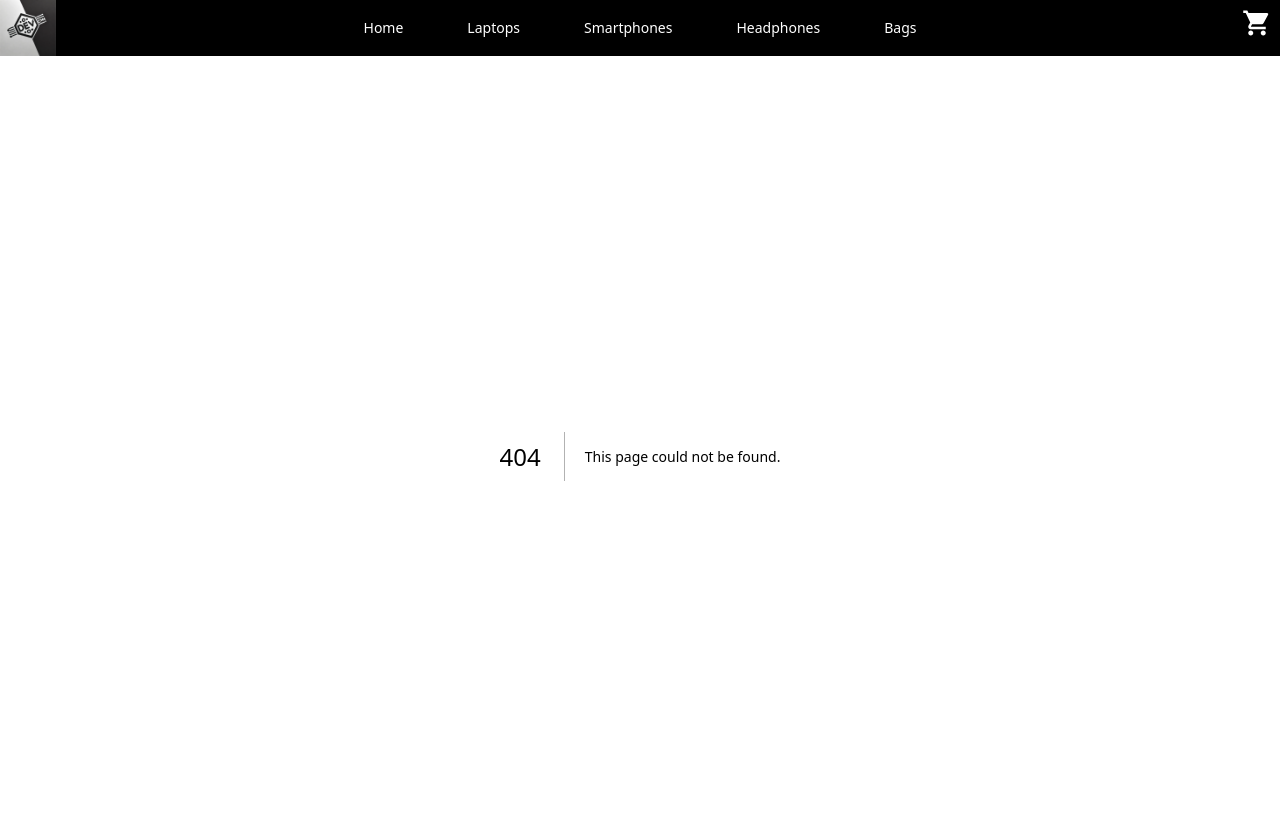
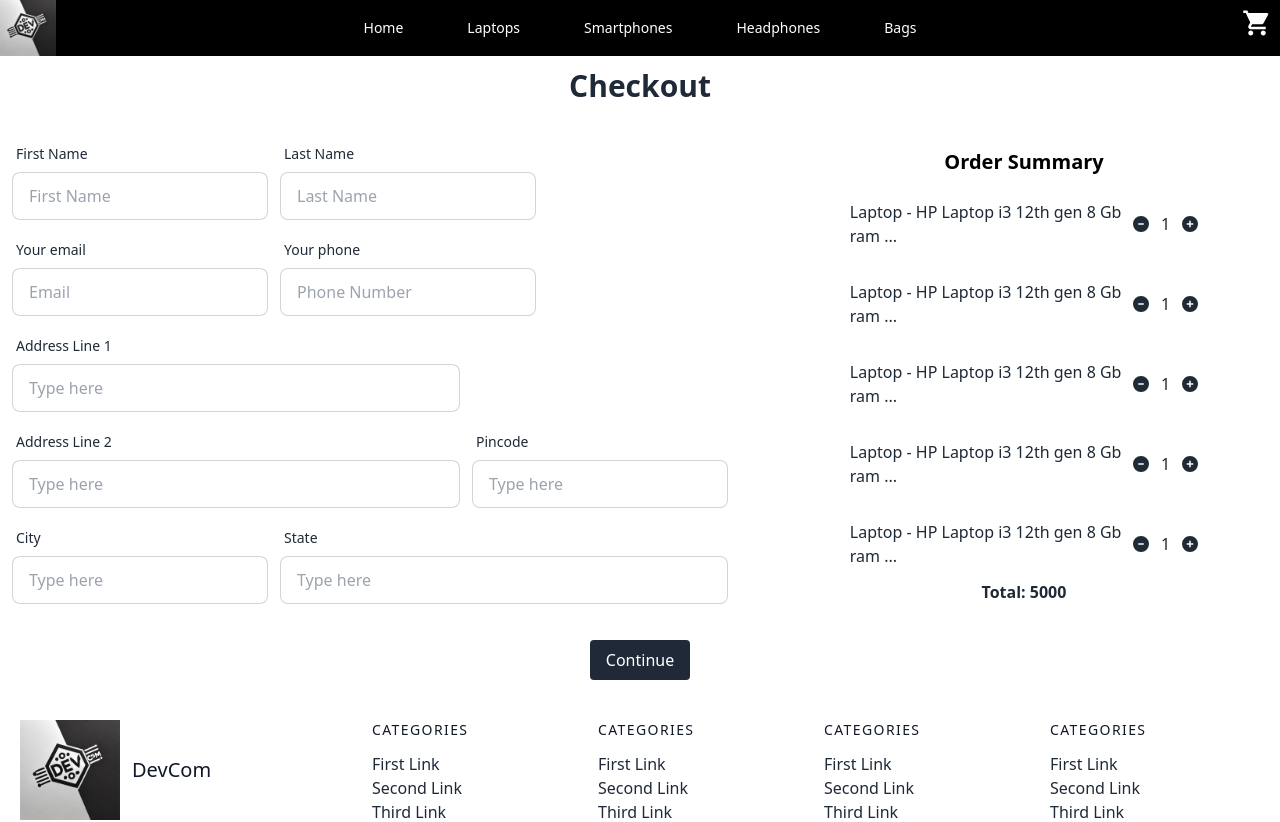
Before and after one commit to Kushal4369/dev-com, a Next.js app: page /checkout in a window 1280 px wide. Before the commit this address had no page. Shown: the top 822 px of the page. Built offline with nearby package versions, Linux system fonts and the light colour scheme.

Commit message:
Design Checkout Page

```diff
--- a/components/CartItem.js
+++ b/components/CartItem.js
@@ -5,7 +5,7 @@ import { FaCirclePlus } from "react-icons/fa6";
 const CartItem = () => {
   return (
     <div className='flex justify-center'>
-        <p> Laptop - HP Laptop i3 12th gen 8 Gb ram ...</p>
+        <p className='w-3/5'> Laptop - HP Laptop i3 12th gen 8 Gb ram ...</p>
         <div className='flex justify-center items-center gap-3'>
             <FaCircleMinus />
             <p>1</p>
--- /dev/null
+++ b/pages/checkout.js
@@ -0,0 +1,89 @@
+import React from 'react'
+import CartItem from '@/components/CartItem'
+
+const checkout = () => {
+    return (
+        <>
+        <h1 className='text-gray-800 text-center font-semibold text-3xl m-3'>Checkout</h1>
+
+        <div className='flex flex-col lg:flex-row items-center'>
+            <div className='w-full lg:w-3/5' >
+                <form className=' mx-3 w-full flex flex-wrap gap-3 justify-left'>
+                    <label className="form-control w-full max-w-64 ">
+                        <div className="label">
+                            <span className="label-text">First Name</span>
+                        </div>
+                        <input type="text" placeholder="First Name" className="input input-bordered w-full " />
+                    </label>
+                    <label className="form-control w-full max-w-64 ">
+                        <div className="label">
+                            <span className="label-text">Last Name</span>
+                        </div>
+                        <input type="text" placeholder="Last Name" className="input input-bordered w-full " />
+                    </label>
+                    <label className="form-control w-full max-w-64">
+                        <div className="label">
+                            <span className="label-text">Your email</span>
+                        </div>
+                        <input type="text" placeholder="Email" className="input input-bordered w-full " />
+                    </label>
+                    <label className="form-control w-full max-w-64">
+                        <div className="label">
+                            <span className="label-text">Your phone</span>
+                        </div>
+                        <input type="text" placeholder="Phone Number" className="input input-bordered w-full " />
+                    </label>
+                    <label className="form-control w-full max-w-md">
+                        <div className="label">
+                            <span className="label-text"> Address Line 1</span>
+                        </div>
+                        <input type="text" placeholder="Type here" className="input input-bordered w-full " />
+                    </label>
+                    <label className="form-control w-full max-w-md">
+                        <div className="label">
+                            <span className="label-text"> Address Line 2</span>
+                        </div>
+                        <input type="text" placeholder="Type here" className="input input-bordered w-full " />
+                    </label>
+                    <label className="form-control w-full max-w-64">
+                        <div className="label">
+                            <span className="label-text"> Pincode</span>
+                        </div>
+                        <input type="text" placeholder="Type here" className="input input-bordered w-full " />
+                    </label>
+                    <label className="form-control w-full max-w-64">
+                        <div className="label">
+                            <span className="label-text"> City</span>
+                        </div>
+                        <input type="text" placeholder="Type here" className="input input-bordered w-full" />
+                    </label>
+                    <label className="form-control w-full max-w-md">
+                        <div className="label">
+                            <span className="label-text">State</span>
+                        </div>
+                        <input type="text" placeholder="Type here" className="input input-bordered w-full " />
+                    </label>
+                </form>
+            </div>
+            <div className='flex flex-col gap-3 bg-white p-5 w-4/5 lg:w-2/5 '>
+
+                <h1 className='text-black text-xl text-center my-3 font-bold '> Order Summary</h1>
+
+                <div className='flex gap-8 flex-col'>
+                    <CartItem />
+                    <CartItem />
+                    <CartItem />
+                    <CartItem />
+                    <CartItem />
+
+                </div>
+                <p className='text-center font-semibold'>Total: 5000</p>
+            </div>
+        </div>
+        <button className="flex mx-auto mt-4 text-white bg-gray-800 border-0 py-2 px-4 focus:outline-none hover:bg-gray-700 rounded ">Continue</button>
+
+        </>
+    )
+}
+
+export default checkout
--- a/tailwind.config.js
+++ b/tailwind.config.js
@@ -17,5 +17,7 @@ module.exports = {
       },
     },
   },
-  plugins: [],
+  plugins: [
+    require('daisyui'),
+  ],
 };
```
Also changed, not shown: package.json (+6 -3 lines), pages/api/pincodes.js (line endings or trailing spaces), redux/cartSlice.js (added), 1 other file (tests, documents, lock files or other folders).
